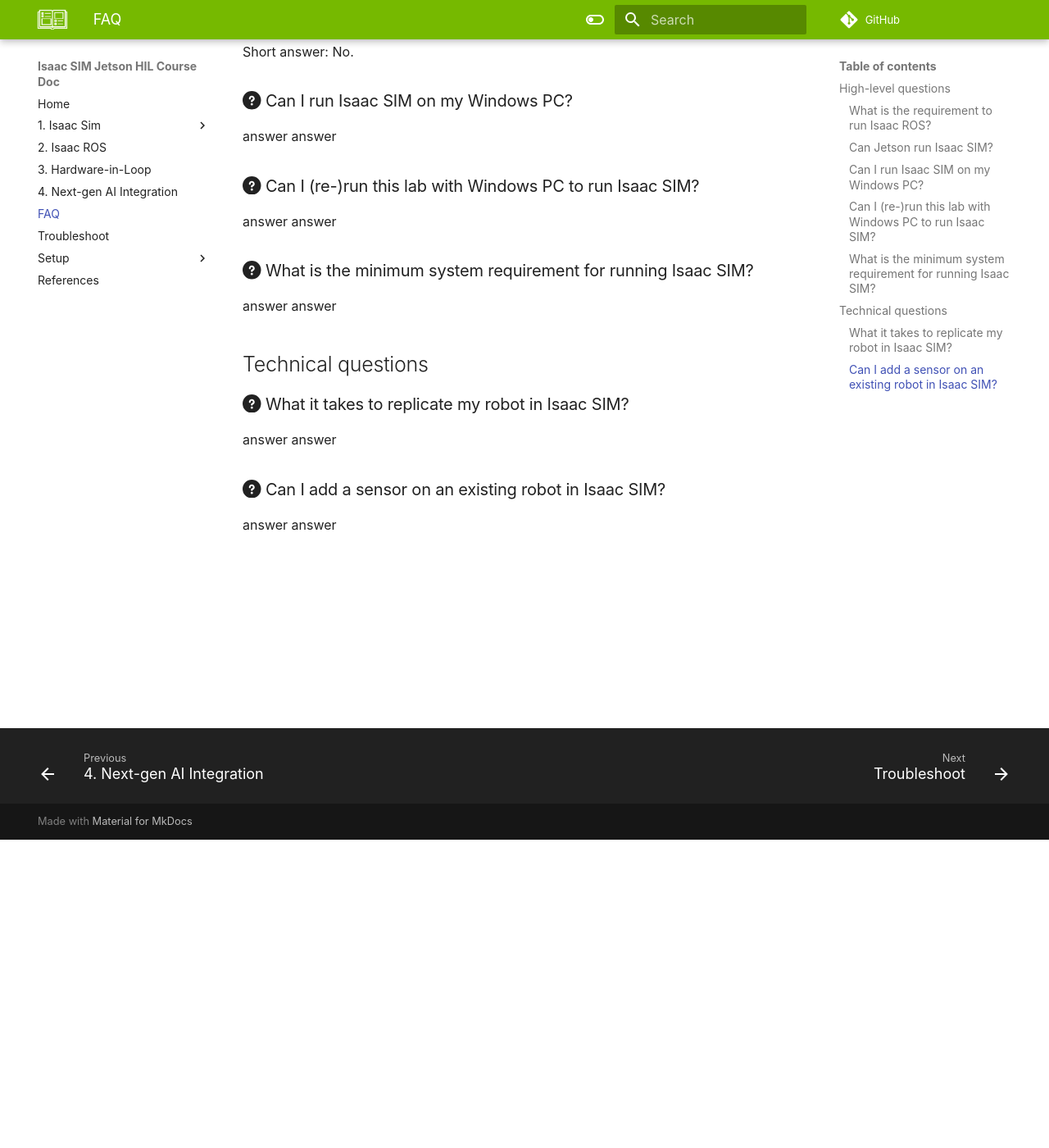
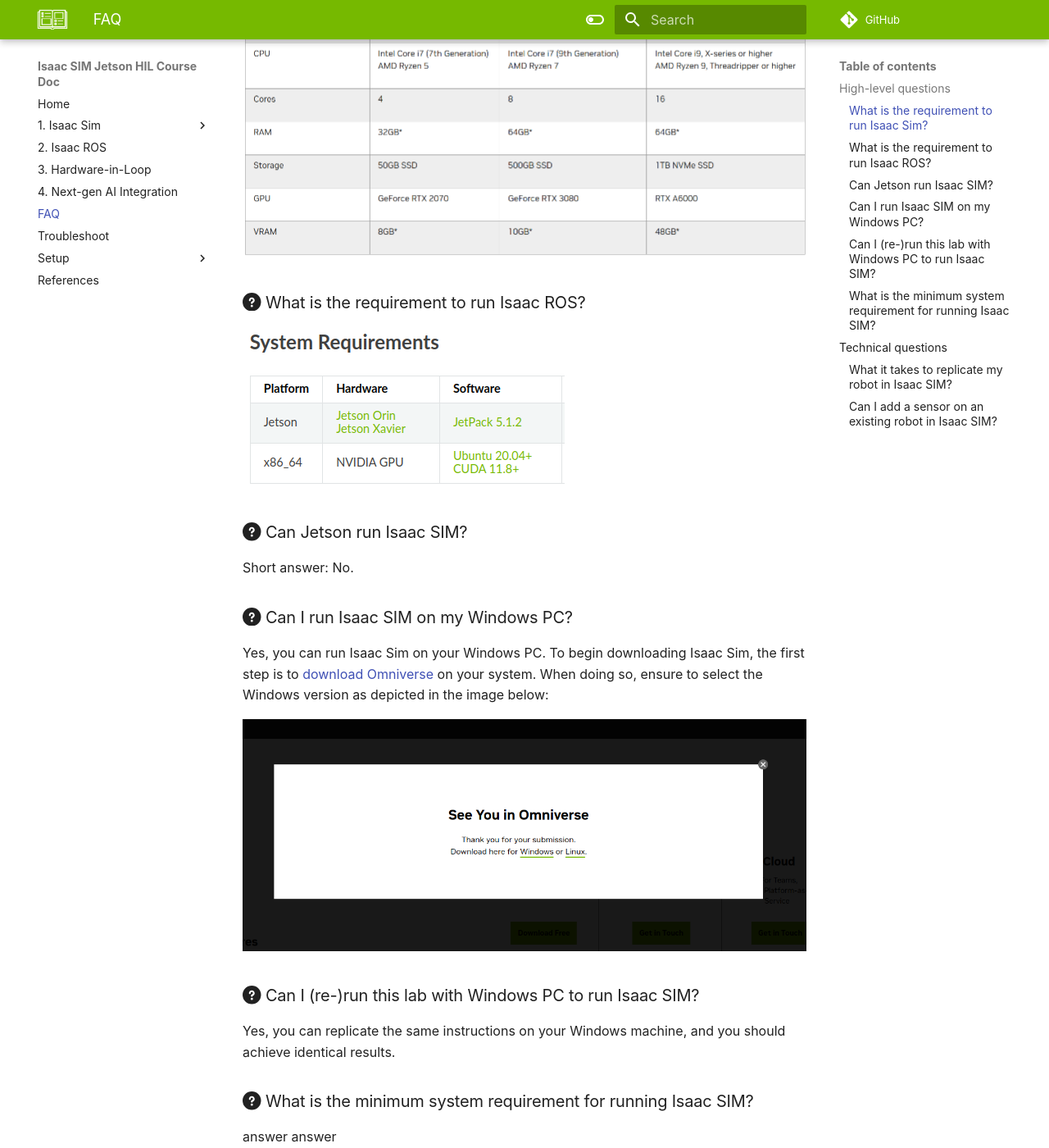
Before and after one commit to NVIDIA-AI-IOT/isaac-sim-jetson-hil-course-doc, an MkDocs documentation site: the page built from docs/faq.md, in a window 1280 px wide and 1400 px high, scrolled down 376 px. Shown: the whole window at 82% size. Built offline with MkDocs 1.6.1 and Material for MkDocs 9.7.7, drawn with Linux system fonts in a browser that asks for light colours; some web fonts are replaced; comment, search, counter and statistics services are not loaded; some of the changed text lies outside the part shown.

Commit message:
updated FAQ and removed tip

```diff
--- a/docs/faq.md
+++ b/docs/faq.md
@@ -2,9 +2,13 @@
 
 ## High-level questions
 
+### :fontawesome-solid-circle-question: What is the requirement to run Isaac Sim?
+
+![alt text](images/req.png)
+
 ### :fontawesome-solid-circle-question: What is the requirement to run Isaac ROS?
 
-answer answer
+![alt text](images/isaac-ros.png)
 
 ### :fontawesome-solid-circle-question: Can Jetson run Isaac SIM?
 
@@ -12,11 +16,13 @@
 
 ### :fontawesome-solid-circle-question: Can I run Isaac SIM on my Windows PC?
 
-answer answer
+Yes, you can run Isaac Sim on your Windows PC. To begin downloading Isaac Sim, the first step is to [download Omniverse](https://www.nvidia.com/en-us/omniverse/download/) on your system. When doing so, ensure to select the Windows version as depicted in the image below:
+
+![alt text](images/omni_windows.png)
 
 ### :fontawesome-solid-circle-question: Can I (re-)run this lab with Windows PC to run Isaac SIM?
 
-answer answer
+Yes, you can replicate the same instructions on your Windows machine, and you should achieve identical results.
 
 
 ### :fontawesome-solid-circle-question: What is the minimum system requirement for running Isaac SIM?
```
Also changed, not shown: docs/isaac-ros.md (+10 -3 lines), docs/isaac-sim/index.md (+2 -2 lines), docs/images/isaac-ros.png (added), docs/images/omni_windows.png (added), docs/images/req.png (added).
